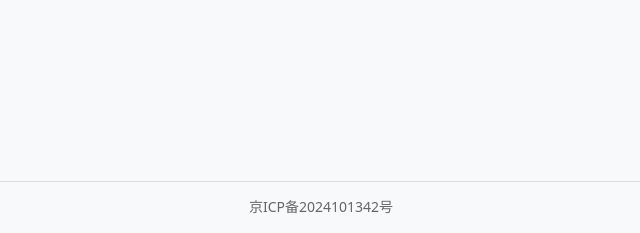
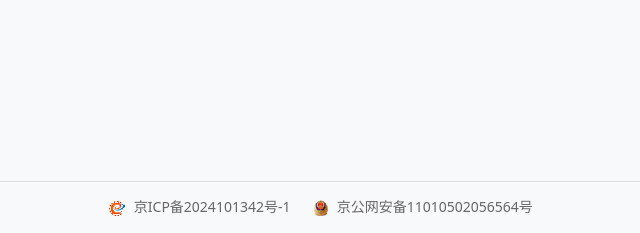
Before and after one commit to zzlNaruto/SountToTextPythonFlaskWebSite, a Flask app: page / in a window 1280 px wide. Shown: the part 567-800 px from the top of the page, without its empty margins (319-959 px from the left). Run offline with Flask 2, Linux system fonts and the light colour scheme; some libraries are stand-ins or nearby versions.

Commit message:
添加sitemap和备案图标

```diff
--- a/deleteLogic.py
+++ b/deleteLogic.py
@@ -7,7 +7,8 @@ def delete_file(filename) :
     auth = oss2.ProviderAuthV4(EnvironmentVariableCredentialsProvider())
 
     # 填写Bucket所在地域对应的Endpoint。以华东1（杭州）为例，Endpoint填写为https://oss-cn-hangzhou.aliyuncs.com。
-    endpoint = "https://oss-cn-beijing.aliyuncs.com"
+    # endpoint = "https://oss-cn-beijing.aliyuncs.com"
+    endpoint = "https://oss-cn-beijing-internal.aliyuncs.com"
 
     # 填写Endpoint对应的Region信息，例如cn-hangzhou。注意，v4签名下，必须填写该参数
     region = "cn-beijing"
--- a/sitemap.xml
+++ b/static/sitemap.xml
@@ -1,8 +1,8 @@
 <urlset xmlns="http://www.sitemaps.org/schemas/sitemap/0.9">
   <url>
     <loc>https://standai.tech/</loc>
-    <lastmod>2025-01-31</lastmod>
-    <changefreq>weekly</changefreq>
+    <lastmod>2025-02-19</lastmod>
+    <changefreq>monthly</changefreq>
     <priority>1.0</priority>
   </url>
 </urlset>
--- a/templates/index.html
+++ b/templates/index.html
@@ -181,11 +181,16 @@
 
     <div class="footer">
         <p>
-            <a href="https://beian.miit.gov.cn/" target="_blank">京ICP备2024101342号</a>
-            <!-- | -->
-            <a href="http://www.beian.gov.cn/portal/registerSystemInfo?recordcode=11010102012345" target="_blank">
-                <!-- 京公网安备 号 -->
-            </a>
+            <img alt="" src="../static/ico/foot-icp.png"
+                 style="margin-right:5px;">
+            <a onclick="jumpGabPre('您即将离开，后续服务将由ICP/IP地址/域名信息备案管理系统（https://beian.miit.gov.cn）提供。',
+            'https://beian.miit.gov.cn/#/Integrated/index')">京ICP备2024101342号-1</a>
+
+            <span style="margin-left: 20px;">
+            <img alt="" src="../static/ico/foot-ga.png"
+                style="margin-right:5px;">
+            <a onclick="jumpGabPre('您即将离开，后续服务将由全国互联网安全管理服务平台（https://beian.mps.gov.cn）提供。',
+            'https://beian.mps.gov.cn/#/query/webSearch?code=11010502056564')">京公网安备11010502056564号</a></span>
         </p>
     </div>
     <script src="../static/js/bootstrap.bundle.min.js"></script>
```
Also changed, not shown: static/ico/foot-ga.png (added), static/ico/foot-icp.png (added).
